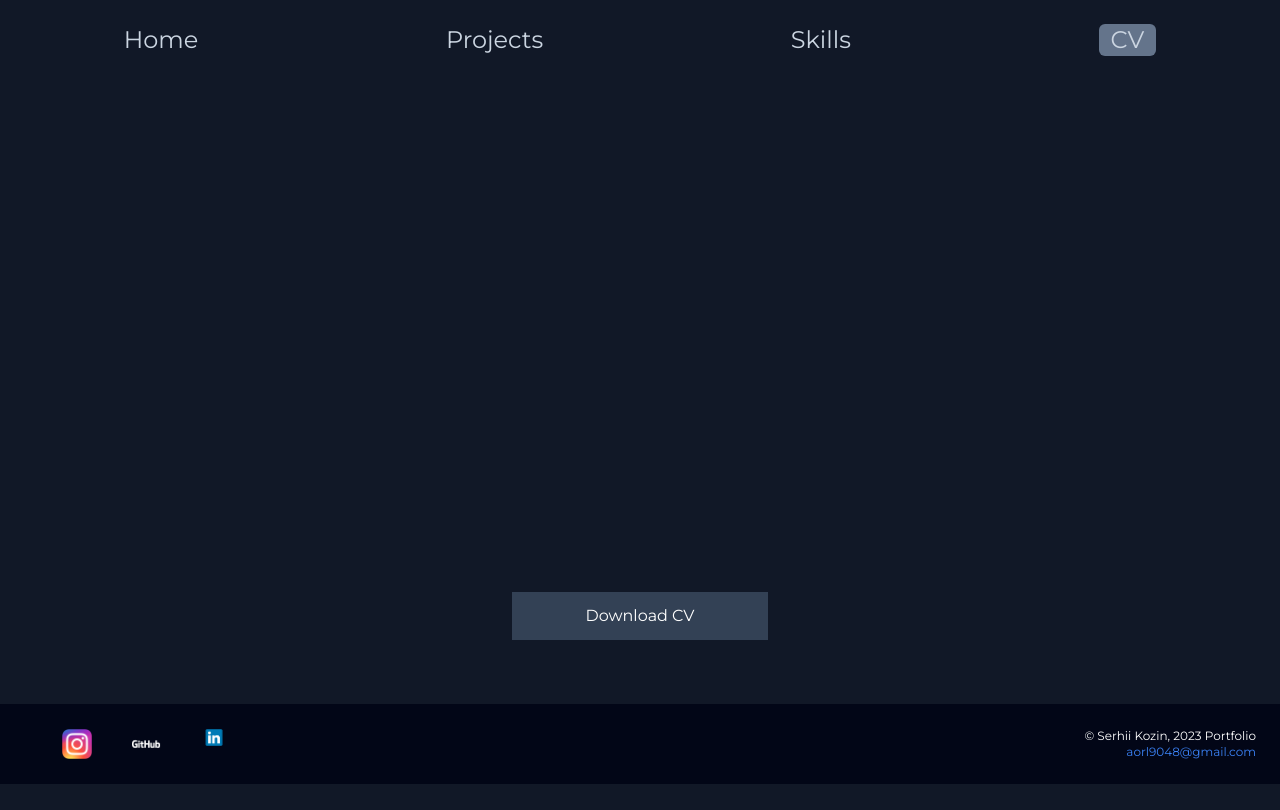
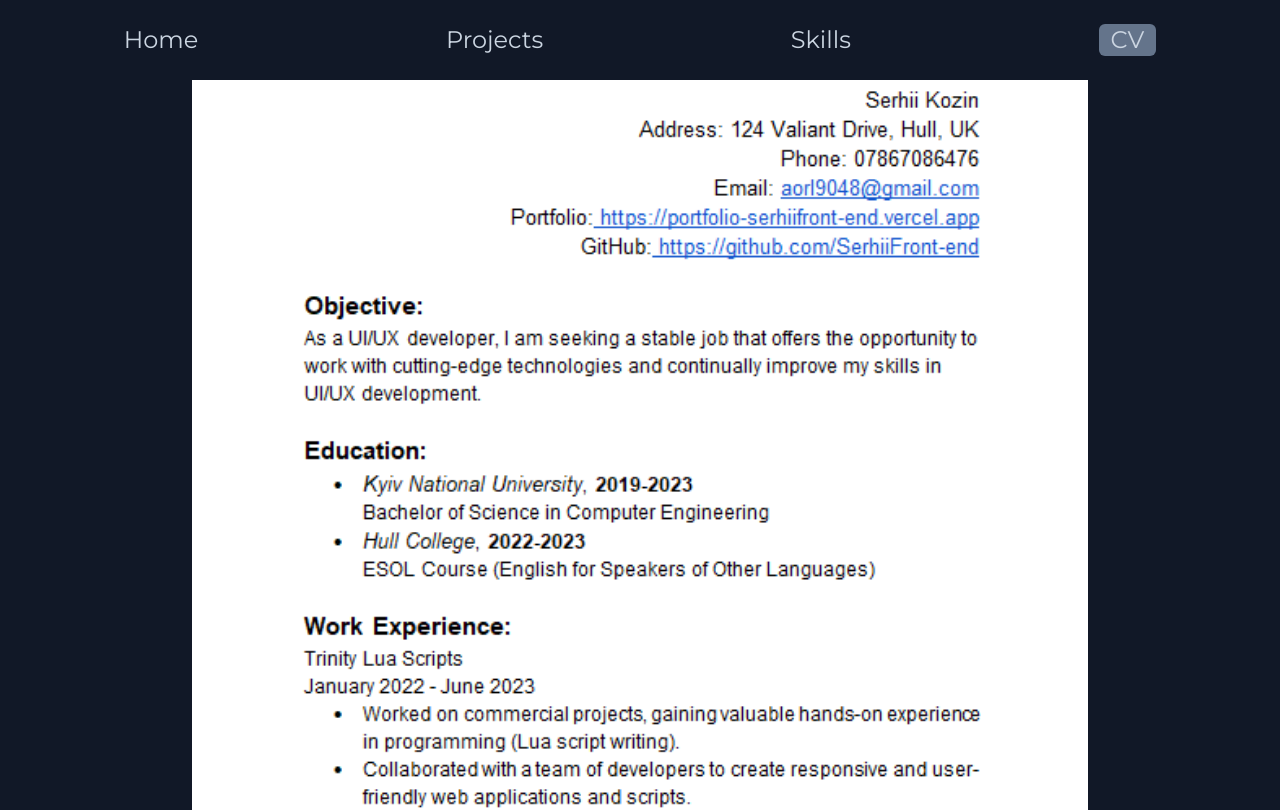
Before and after one commit to SerhiiFront-end/portfolio, a Next.js app: page /cv in a window 1280 px wide. Shown: the top 810 px of the page. Built offline with nearby package versions, Linux system fonts and the light colour scheme.

Commit message:
CV image

```diff
--- a/components/myCV/CV.tsx
+++ /dev/null
@@ -1,14 +0,0 @@
-export default function CV() {
-	return (
-		<iframe
-			src='/CV_Serhii_Kozin_UI_UX_dev.pdf'
-			title='PDF Viewer'
-			style={{
-				width: '100%',
-				height: '100%',
-				minHeight: '500px', // Минимальная высота
-				border: 'none', // Убираем рамку
-			}}
-		/>
-	)
-}
--- a/src/app/cv/page.tsx
+++ b/src/app/cv/page.tsx
@@ -1,20 +1,19 @@
-// import Image from 'next/image'
-// import CVimg from './CVimg.jpg'
+import Image from 'next/image'
 import Anim from '../../../components/animscroll/Anim'
-import CV from '../../../components/myCV/CV'
 import Template from '../../../components/template/template'
+import CVimg from './CVimg.png'
 export default function page() {
 	return (
 		<div>
-			<Anim isOneTime={false} tag='div'>
-				<CV />
-			</Anim>
 			<Template loading={false} left={false}>
-				<a href='/CV_Serhii_Kozin_UI_UX_dev.docx' download>
-					<button className='w-1/2 block my-3 m-auto md:w-1/5 p-3 bg-slate-700 hover:ease-linear hover:duration-500 hover:bg-slate-500 hover:rounded-md'>
-						Download CV
-					</button>
-				</a>
+				<Image className='m-auto w-[70%]' src={CVimg} alt='CV' />
+				<Anim isOneTime={false} tag='div'>
+					<a href='/CV_Serhii_Kozin_UI_UX_dev.pdf' download>
+						<button className='w-1/2 block my-3 m-auto md:w-1/5 p-3 bg-slate-700 hover:ease-linear hover:duration-500 hover:bg-slate-500 hover:rounded-md'>
+							Download CV
+						</button>
+					</a>
+				</Anim>
 			</Template>
 		</div>
 	)
```
Also changed, not shown: src/app/cv/CVimg.png (added).
